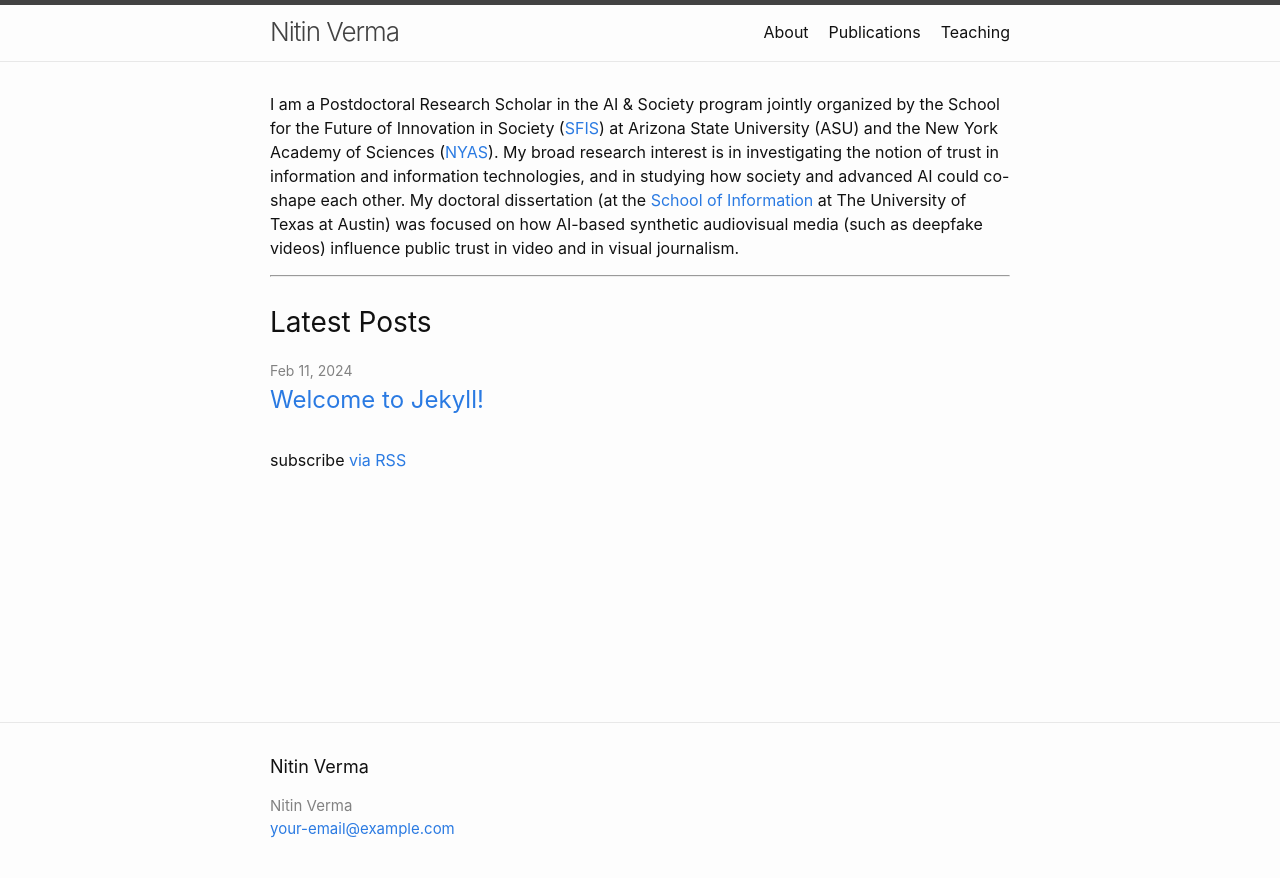
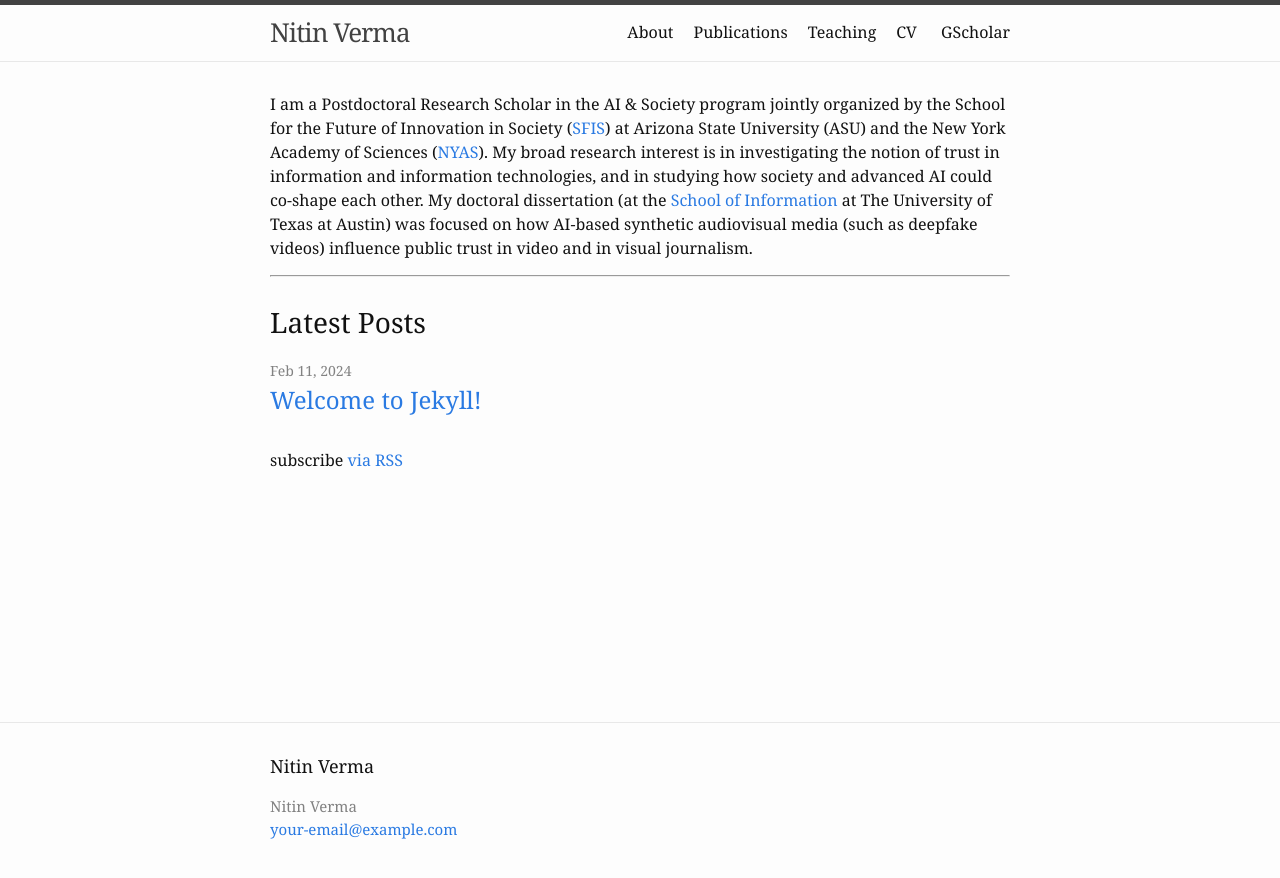
Before and after one commit to nitv/webnv, a Jekyll site: the page built from index.md, in a window 1280 px wide. Shown: the top 878 px of the page. Built offline with Jekyll 4.4.1, drawn with Linux system fonts in a browser that asks for light colours.

Commit message:
add CV and GScholar links to navbar

```diff
--- a/_includes/header.html
+++ b/_includes/header.html
@@ -23,6 +23,8 @@
             <a class="page-link" href="{{ my_page.url | relative_url }}">{{ my_page.title | escape }}</a>
             {%- endif -%}
           {%- endfor -%}
+          <a class="page-link" href="https://drive.google.com/file/d/1EXiXwWD1cjeOhExwLgVpklA_JJ4qa7dW/view?usp=sharing" target="_blank">CV</a>
+          <a class="page-link" href="https://scholar.google.com/citations?user=vY1LiZ4AAAAJ&hl=en" target="_blank">GScholar</a>
         </div>
       </nav>
     {%- endif -%}
--- a/_sass/minima.scss
+++ b/_sass/minima.scss
@@ -2,7 +2,8 @@
 
 // Define defaults for each variable.
 
-$base-font-family: -apple-system, BlinkMacSystemFont, "Segoe UI", Roboto, Helvetica, Arial, sans-serif, "Apple Color Emoji", "Segoe UI Emoji", "Segoe UI Symbol" !default;
+//$base-font-family: -apple-system, BlinkMacSystemFont, "Segoe UI", Roboto, Helvetica, Arial, sans-serif, "Apple Color Emoji", "Segoe UI Emoji", "Segoe UI Symbol" !default;
+$base-font-family: "Georgia";
 $base-font-size:   16px !default;
 $base-font-weight: 400 !default;
 $small-font-size:  $base-font-size * 0.875 !default;
```
